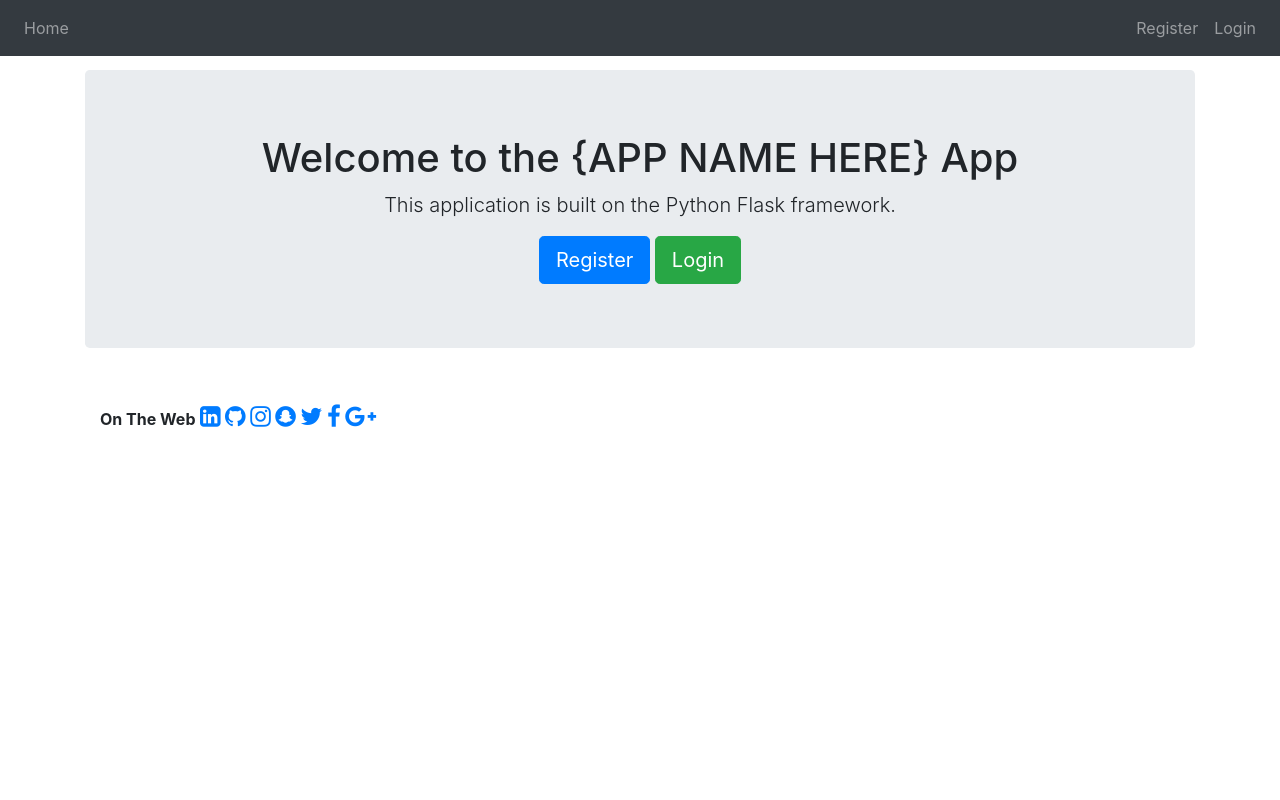
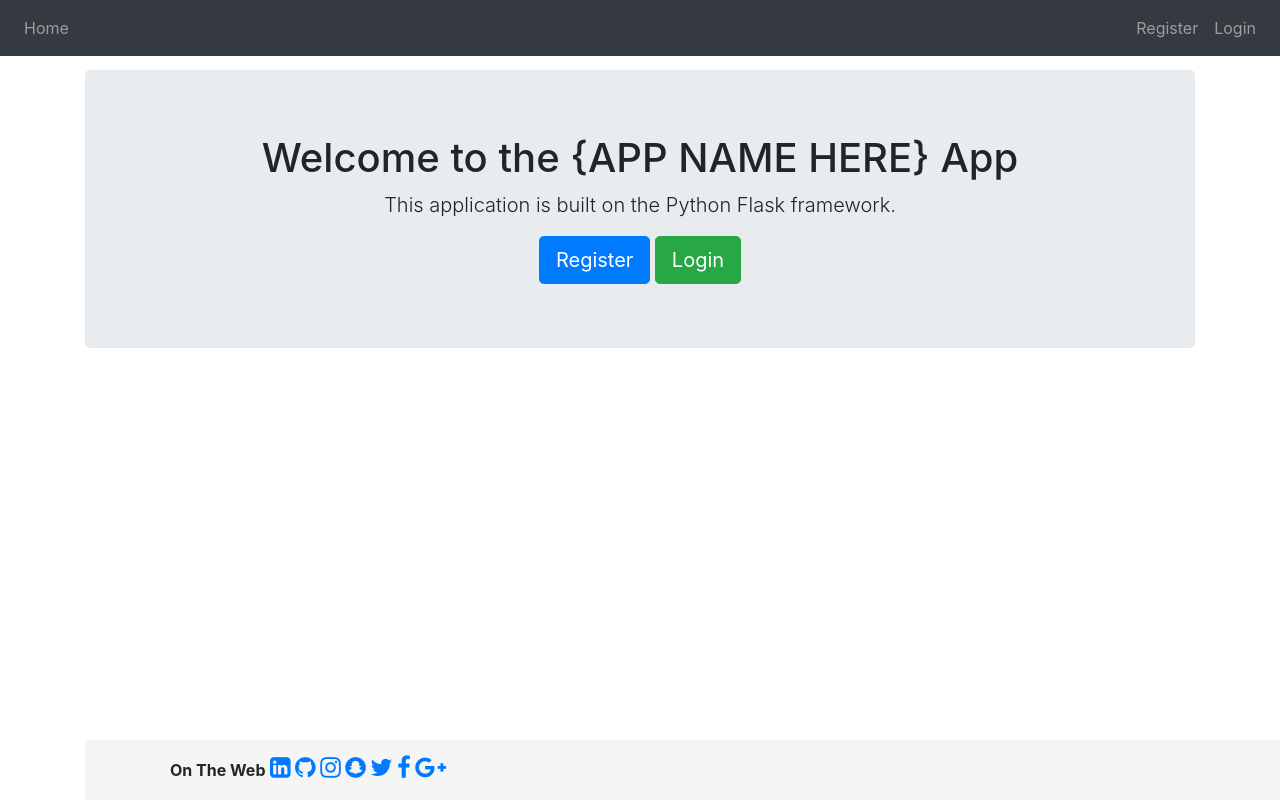
Before and after one commit to MKing301/math-pd-depo, a Flask app: page / in a window 1280 px wide; the page is wider, and only the part inside the window is pictured. Run offline with Flask 2, Linux system fonts and the light colour scheme; some libraries are stand-ins or nearby versions.

Commit message:
Add footer stying to style sheet

```diff
--- a/pd_app/static/css/styles.css
+++ b/pd_app/static/css/styles.css
@@ -1,3 +1,22 @@
+html {
+    position: relative;
+    min-height: 100%;
+  }
+
 body {
     padding-top: 70px;
 }
+
+  .footer {
+    position: absolute;
+    bottom: 0;
+    width: 100%;
+    height: 60px; /* Set the fixed height of the footer here */
+    line-height: 60px; /* Vertically center the text there */
+    background-color: #f5f5f5;
+  }
+
+  #footer-text {
+      font-weight: bold;
+      font-size: 24px;
+  }
```
